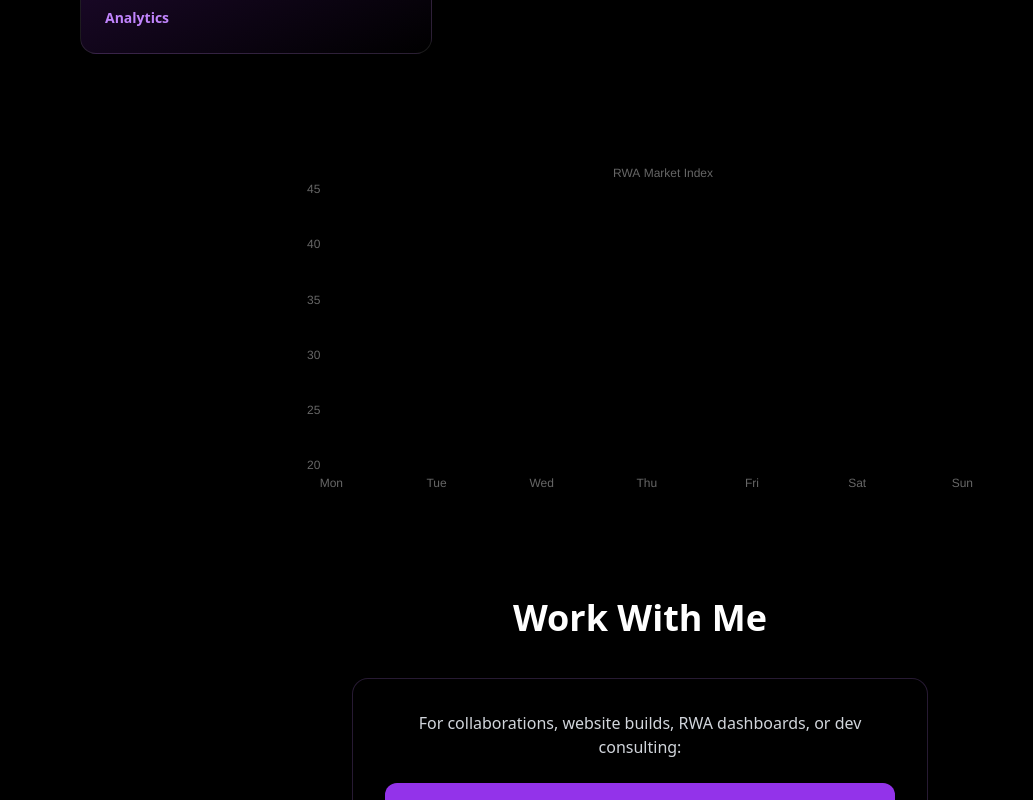
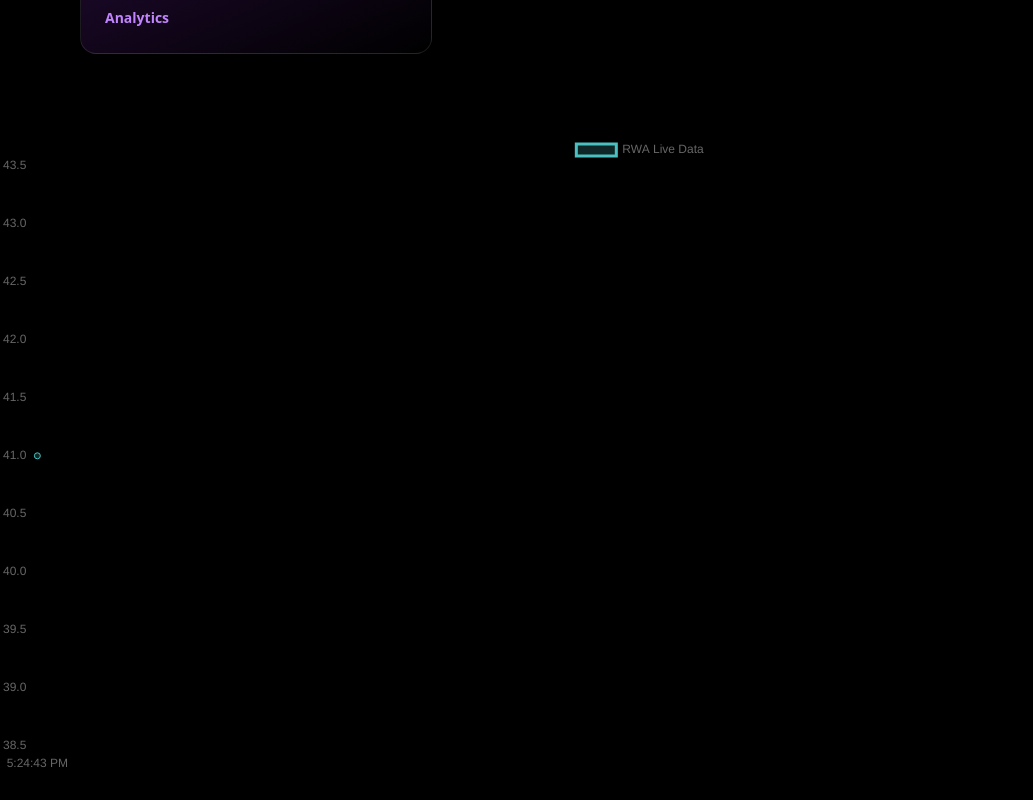
Before and after one commit to jackdanny47/stackblitz-PORTFOLIO, a Next.js app: page / in a window 1280 px wide. Shown: the part 1280-2080 px from the top of the page, without its empty margins (0-1033 px from the left). Built offline with nearby package versions, Linux system fonts and the light colour scheme.

Commit message:
fix: resolve Zustand type error and stabilize Next.js build

```diff
--- a/components/LiveRwaChart.tsx
+++ b/components/LiveRwaChart.tsx
@@ -1,68 +1,50 @@
-"use client";
+'use client';
 
+import { useEffect, useState } from 'react';
+import { Line } from 'react-chartjs-2';
 import {
   Chart as ChartJS,
   CategoryScale,
   LinearScale,
   PointElement,
   LineElement,
+  Title,
   Tooltip,
   Legend,
-} from "chart.js";
-import { Line } from "react-chartjs-2";
-import { useEffect, useState } from "react";
+} from 'chart.js';
 
-// Register Chart.js components
-ChartJS.register(
-  CategoryScale,
-  LinearScale,
-  PointElement,
-  LineElement,
-  Tooltip,
-  Legend
-);
+ChartJS.register(CategoryScale, LinearScale, PointElement, LineElement, Title, Tooltip, Legend);
 
-export const LiveRwaChart = () => {
+interface LiveRwaChartProps {
+  data?: number[];
+  labels?: string[];
+}
+
+export default function LiveRwaChart({ data = [], labels = [] }: LiveRwaChartProps) {
   const [chartData, setChartData] = useState({
-    labels: ["Mon", "Tue", "Wed", "Thu", "Fri", "Sat", "Sun"],
+    labels: labels,
     datasets: [
       {
-        label: "RWA Market Index",
-        data: [20, 25, 22, 28, 30, 35, 40],
-        borderWidth: 2,
-        fill: false,
+        label: 'RWA Live Data',
+        data: data,
+        borderColor: 'rgba(75,192,192,1)',
+        backgroundColor: 'rgba(75,192,192,0.2)',
       },
     ],
   });
 
-  const [loading, setLoading] = useState(true);
+  useEffect(() => {
+    // Example: simulate live data update every 5s
+    const interval = setInterval(() => {
+      const newPoint = Math.floor(Math.random() * 100);
+      setChartData((prev) => ({
+        labels: [...prev.labels, new Date().toLocaleTimeString()],
+        datasets: [{ ...prev.datasets[0], data: [...prev.datasets[0].data, newPoint] }],
+      }));
+    }, 5000);
 
-  useEffect(() => {
-    // Simulate live data fetch
-    const timer = setTimeout(() => {
-      setChartData((prev) => ({
-        ...prev,
-        datasets: [
-          {
-            ...prev.datasets[0],
-            data: prev.datasets[0].data.map((val) => val + Math.random() * 5),
-          },
-        ],
-      }));
-      setLoading(false);
-    }, 1000);
-
-    return () => clearTimeout(timer);
+    return () => clearInterval(interval);
   }, []);
 
-  if (loading) return <p>Loading Chart...</p>;
-
-  return (
-    <div className="w-full max-w-2xl mx-auto py-6">
-      <Line data={chartData} />
-    </div>
-  );
-};
-
-// Default export to avoid Next.js import errors
-export default LiveRwaChart;
+  return <Line data={chartData} />;
+}
```
